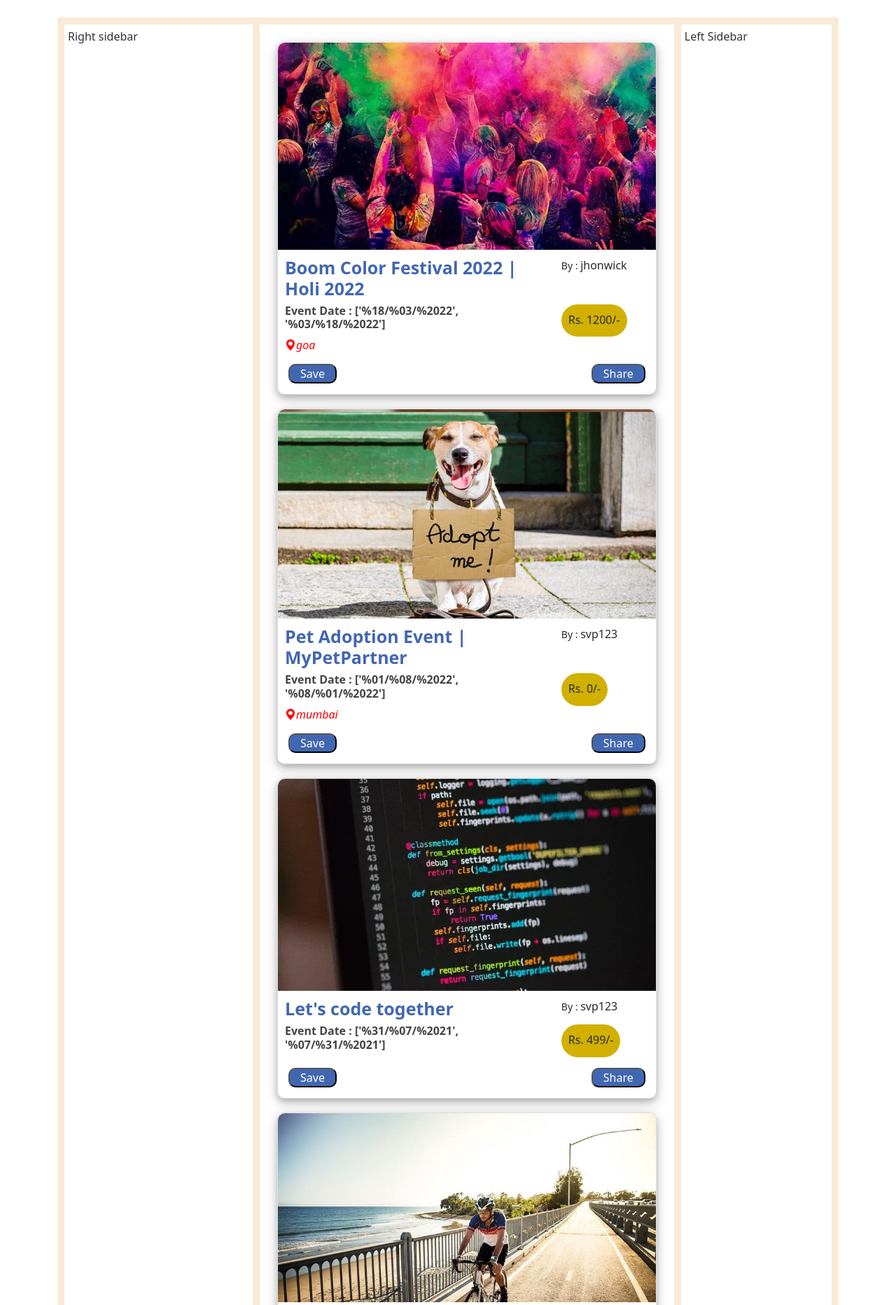
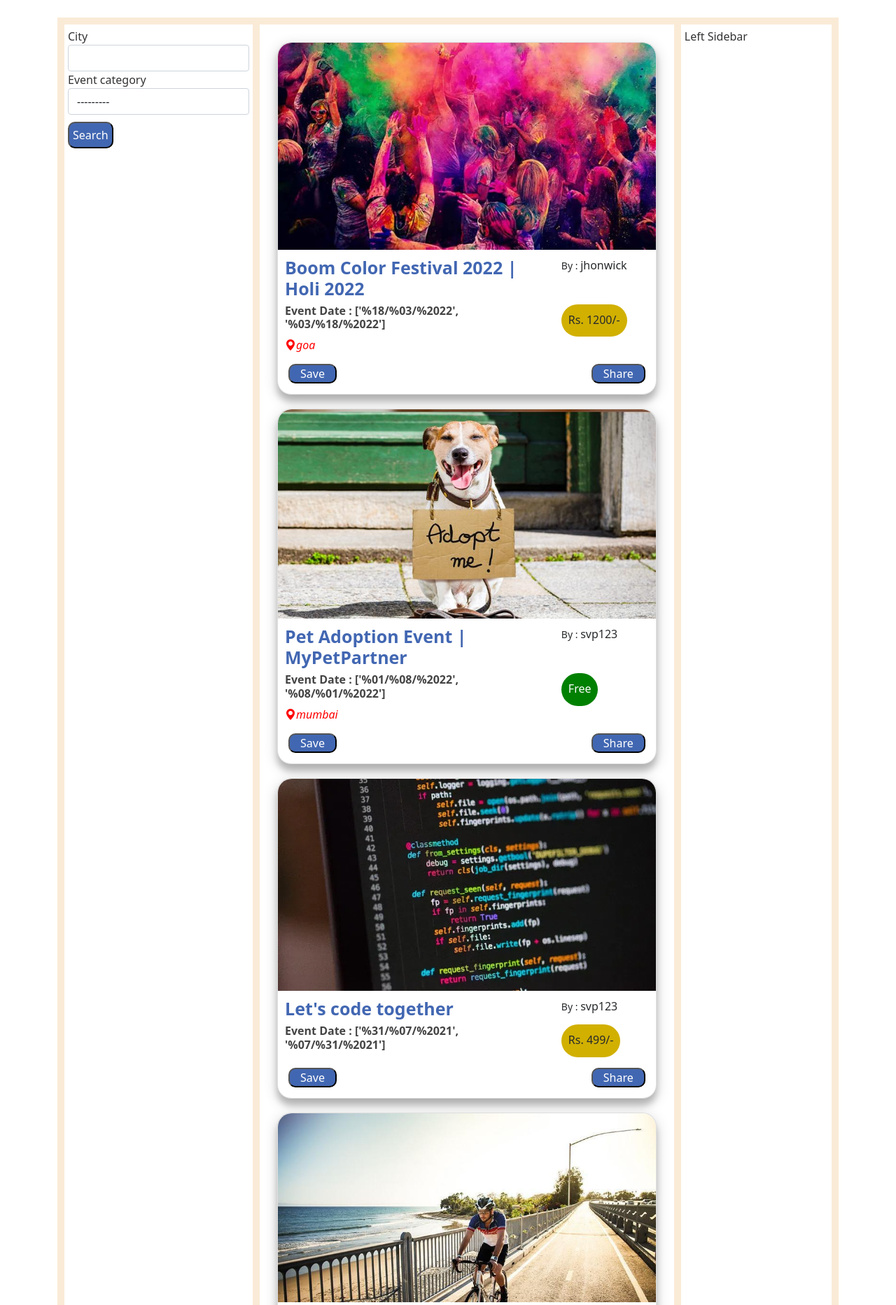
Before and after one commit to SagarPawar606/Evento, a Django app: page / in a window 1280 px wide. Shown: the part 72-1937 px from the top of the page at 70% size. Run offline with Django 3.2, Linux system fonts and the light colour scheme; data comes from the database, SQL or seed files in the repository; both versions use the stored data as it was after the commit; some libraries are stand-ins or nearby versions.

Commit message:
changed form and models

```diff
--- a/evento/settings.py
+++ b/evento/settings.py
@@ -47,6 +47,7 @@ INSTALLED_APPS = [
     'ckeditor',
     'crispy_forms',
     'rest_framework',
+    'django_filters',
 
 ]
 
--- /dev/null
+++ b/events/filters.py
@@ -0,0 +1,7 @@
+import django_filters
+from .models import Event
+
+class EventFilter(django_filters.FilterSet):
+    class Meta:
+        model = Event
+        fields = ['city', 'event_category']
--- a/events/forms.py
+++ b/events/forms.py
@@ -12,7 +12,7 @@ class EventForm(forms.ModelForm):
             'title' : forms.TextInput(attrs={'placeholder':'Title'}),
             'description' : forms.Textarea(attrs={'placeholder':'Event Details'}),
             'venue' : forms.Textarea(attrs={'cols':6, 'rows':3, 'placeholder':'Address'}),
-            'pricing' : forms.TextInput(attrs={'placeholder': '(optional field), enter 0 to mention it\'s free event'}),
+            'pricing' : forms.TextInput(attrs={'placeholder': 'leave it blank, if its \'Free\' event'}),
             #'event_date' : forms.DateInput(format='%d/%m/%Y' , attrs={'placeholder':'dd/mm/yyyy'}),
             'keywords' : forms.TextInput(attrs={'placeholder':'Add keywords related to your event'}),
             'event_date': widgets.SelectDateWidget()
--- a/events/models.py
+++ b/events/models.py
@@ -32,7 +32,7 @@ class Event(models.Model):
     event_banner_img = models.ImageField(upload_to = 'events_banner/')
     date_added = models.DateField(auto_now_add=True,)
     event_date = models.DateField(blank=True, null=True)
-    pricing = models.IntegerField(blank=True, null=True)
+    pricing = models.IntegerField(blank=True, null=True, default=0)
     keywords = models.CharField(max_length=200, blank=True)
 
     featured = models.BooleanField(default=False)
@@ -44,6 +44,8 @@ class Event(models.Model):
     # Override the default save method of models
     # We can make changes and then save the object in model
     def save(self):
+        if self.city:
+            self.city = self.city.lower()
         super().save()
         img = Image.open(self.event_banner_img.path)
         if img.height>800 or img.width>500:
--- a/events/static/css/main.css
+++ b/events/static/css/main.css
@@ -104,6 +104,7 @@ i {
 .main-container {
   background-color: antiquewhite;
   width: 100%;
+  height: 100%;
   margin: 25px auto;
   padding: 10px;
   display: grid;
@@ -123,8 +124,8 @@ i {
   grid-template-rows: 1fr 1fr;
   column-gap: 20px;
   margin: 20px;
-  border-radius: 10px;
-  box-shadow: 0 4px 8px 0 rgba(0, 0, 0, 0.2), 0 6px 20px 0 rgba(0, 0, 0, 0.19);
+  border-radius: 20px;
+  box-shadow: 0 10px 10px 0 rgba(0, 0, 0, 0.2), 0 6px 20px 0 rgba(0, 0, 0, 0.19);
 }
 
 .card:hover {
@@ -142,8 +143,8 @@ i {
 
 .img {
   max-width: 100%;
-  border-top-left-radius: 10px;
-  border-top-right-radius: 10px;
+  border-top-left-radius: 20px;
+  border-top-right-radius: 20px;
 }
 
 .price-tag {
@@ -183,3 +184,11 @@ i {
   border-radius: 10px;
   padding: 0px 15px;
 }
+
+.filter-btn{
+  padding: 5px;
+  border-radius: 10px;
+  background-color: #4267b2;
+  color: #ffffff;
+  margin-top: 10px;
+}
--- a/events/templates/events/newHome.html
+++ b/events/templates/events/newHome.html
@@ -1,10 +1,18 @@
 {% extends "events\base.html" %} {% block content %}
+{% load crispy_forms_tags %}
 
 <div class="main-container">
-  <div class="content right-sidebar">Right sidebar</div>
+  <div class="content right-sidebar">
+    <form method="get" class="filter-form">
+      {{filter_form.form | crispy}}
+      <button class="filter-btn" type="submit">Search</button>
+    </form>
+  </div>
 
   <div class="content center">
-    {% for event in events %}
+    {% if not events %}
+    <h3>Sorry ! No events found...</h3>
+    {% endif %} {% for event in events %}
 
     <div class="card">
       <a href="{% url 'event-detail' event.id %}">
@@ -16,11 +24,16 @@
 
         <div class="card-text">
           <h2 class="title-tag">{{event.title}}</h2>
-          <span class="publisher-tag"> <small> By : </small>{{event.publisher}}</span>
+          <span class="publisher-tag">
+            <small> By : </small>{{event.publisher}}</span>
           <h4 class="date-tag">Event Date : {{event.event_date}}</h4>
-          <span class="price-tag">Rs. {{event.pricing}}/- </span>
+          {% if event.pricing == 0 %}
+            <span class="price-tag" style="background-color: green; color: white;">Free</span>
+          {% else %}
+            <span class="price-tag">Rs. {{event.pricing}}/- </span>
+          {% endif %}
           {% if event.city %}
-            <i class="bi bi-geo-alt-fill" style="width:100%;" >{{event.city}}</i>
+          <i class="bi bi-geo-alt-fill" style="width: 100%">{{event.city}}</i>
           {% endif %}
         </div>
       </a>
--- a/events/views.py
+++ b/events/views.py
@@ -14,6 +14,7 @@ from rest_framework.decorators import api_view
 from rest_framework.response import Response
 
 from .serializers import PocketListSerializer
+from .filters import EventFilter
 # Create your views here.
 
 
@@ -23,9 +24,21 @@ class ListViewEvent(ListView):
     template_name = 'events/newHome.html'
     context_object_name = 'events'
 
+    def get_queryset(self):
+        queryset = super().get_queryset()
+
+        '''modifies the queryset to filter event accroding EventFilter'''
+        print(self.request)
+        filter = EventFilter(self.request.GET, queryset)
+        return filter.qs
+
     def get_context_data(self, **kwargs):
         context = super(ListViewEvent, self).get_context_data(**kwargs)
         context['featured_event'] = Event.objects.filter(featured=True).all()
+
+        '''Filter form to filter the event according to city and catergories'''
+        filter_form = EventFilter(self.request.GET, Event.objects.all())
+        context['filter_form'] = filter_form
         return context
 
 class CarouselList(ListView):
```
Also changed, not shown: db.sqlite3, events/migrations/0018_alter_event_pricing.py (added), media/events_banner/168075-stand-up-comedy-show.jpg, media/events_banner/Stock-market12.jpg, media/events_banner/acting_workshop_v1aT3qA.jpg, media/events_banner/cycling.jpg, media/events_banner/img-pet-adoption-101.jpg (added), media/events_banner/pvovcpmcq2hh1hwggh5z.jpg (added), media/events_banner/trek_pdxw45C.jpg.
